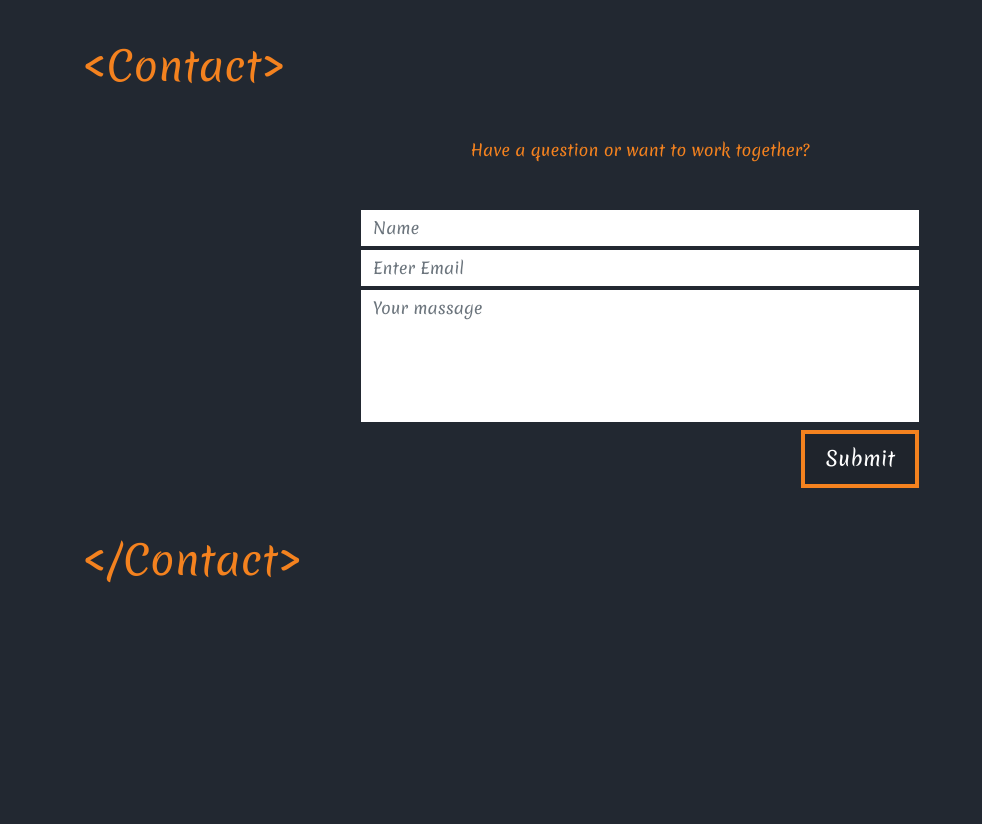
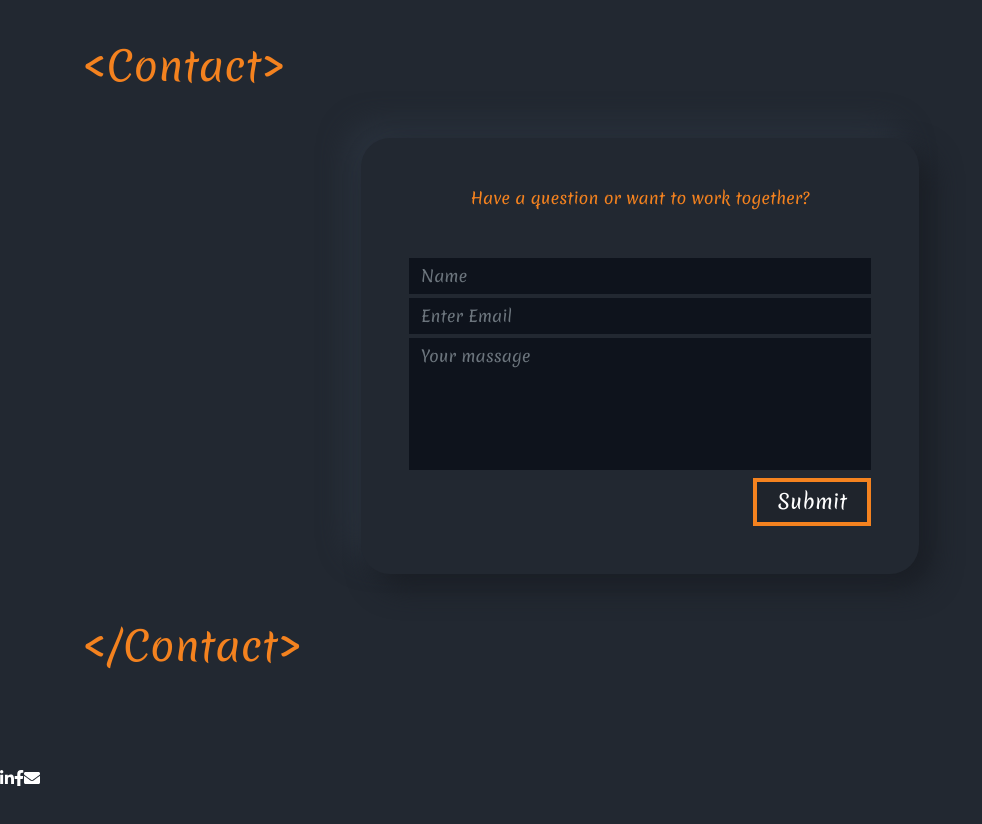
Before and after one commit to mahadih-gg/my-portfolio, a React (Create React App) app: page / in a window 1280 px wide. Shown: the part 3300-4124 px from the top of the page, without its empty margins (0-982 px from the left). Before the commit the page ends 3932 px from the top, so only its background shows below. Built offline with nearby package versions, Linux system fonts and the light colour scheme.

Commit message:
contact footer added

```diff
--- a/package.json
+++ b/package.json
@@ -4,6 +4,8 @@
   "private": true,
   "dependencies": {
     "@fortawesome/fontawesome-svg-core": "^1.2.35",
+    "@fortawesome/free-brands-svg-icons": "^5.15.3",
+    "@fortawesome/free-regular-svg-icons": "^5.15.3",
     "@fortawesome/free-solid-svg-icons": "^5.15.3",
     "@fortawesome/react-fontawesome": "^0.1.14",
     "@testing-library/jest-dom": "^5.11.4",
--- a/src/App.css
+++ b/src/App.css
@@ -15,7 +15,7 @@ body{
 .btn-custom{
   border: 4px solid #F4821F;
   border-radius: none;
-  padding: 10px 20px;
+  padding: 5px 20px;
   background: rgba(0, 0, 0, 0.10);
     color: #fff;
     font-size: 20px;
--- a/src/components/AboutMe/AboutMe.js
+++ b/src/components/AboutMe/AboutMe.js
@@ -17,7 +17,7 @@ const AboutMe = () => {
                 </p>
 
                 <a href="../../resume/Mahadi's Resume.pdf" download>
-                    <button className="btn-custom mt-4">
+                    <button className="btn-custom mt-4 py-2">
                         <FontAwesomeIcon icon={faDownload} /> Download My Resume</button>
                 </a>
             </div>
--- a/src/components/Contact/Contact.css
+++ b/src/components/Contact/Contact.css
@@ -1,6 +1,13 @@
+.contact-form{
+    border-radius: 29px;
+background: #222831;
+box-shadow:  14px 14px 28px #1a1e25, -14px -14px 28px #2a323d;
+}
 .contact-form input, textarea{
     border: none !important;
     border-radius: 0 !important;
+    background: #0e131c !important;
+    color: #fff !important;
 }
 .contact-form textarea{
     resize: none;
--- a/src/components/Contact/Contact.js
+++ b/src/components/Contact/Contact.js
@@ -8,7 +8,7 @@ const Contact = () => {
                 <h1 className="mb-5 color-primary">&lt;Contact&gt;</h1>
 
                 <form action="" className="my-5 d-flex justify-content-center align-items-center">
-                    <div className="w-50 contact-form">
+                    <div className="w-50 p-5 contact-form">
                         <p className="text-center color-primary mb-5">Have a question or want to work together?</p>
                         <input type="text" className="form-control mb-1" placeholder="Name" required />
                         <input type="email" className="form-control mb-1" placeholder="Enter Email" required />
--- /dev/null
+++ b/src/components/ContactBottom/ContactBottom.js
@@ -0,0 +1,21 @@
+import React from 'react';
+import './ContactBottom.css';
+import { FontAwesomeIcon } from '@fortawesome/react-fontawesome';
+import { faEnvelope } from '@fortawesome/free-solid-svg-icons';
+import { faFacebookF, faLinkedinIn } from '@fortawesome/free-brands-svg-icons';
+
+
+const ContactBottom = () => {
+    return (
+        <footer className="py-5">
+            <div className="contact-icons">
+                <span><FontAwesomeIcon icon={faLinkedinIn} /></span>
+                <span><FontAwesomeIcon icon={faFacebookF} /></span>
+                <span><FontAwesomeIcon icon={faEnvelope} /></span>
+            </div>
+        </footer>
+
+    );
+};
+
+export default ContactBottom;
--- a/src/components/Home/Home.js
+++ b/src/components/Home/Home.js
@@ -2,6 +2,7 @@ import React from 'react';
 import About from '../About/About';
 import Blogs from '../Blogs/Blogs';
 import Contact from '../Contact/Contact';
+import ContactBottom from '../ContactBottom/ContactBottom';
 import Header from '../Header/Header';
 import Navbar from '../Navbar/Navbar';
 import Projects from '../Projects/Projects';
@@ -15,6 +16,7 @@ const Home = () => {
             <Projects></Projects>
             <Blogs></Blogs>
             <Contact></Contact>
+            <ContactBottom></ContactBottom>
         </div>
     );
 };
```
Also changed, not shown: src/components/ContactBottom/ContactBottom.css (added), 1 other file (tests, documents, lock files or other folders).
